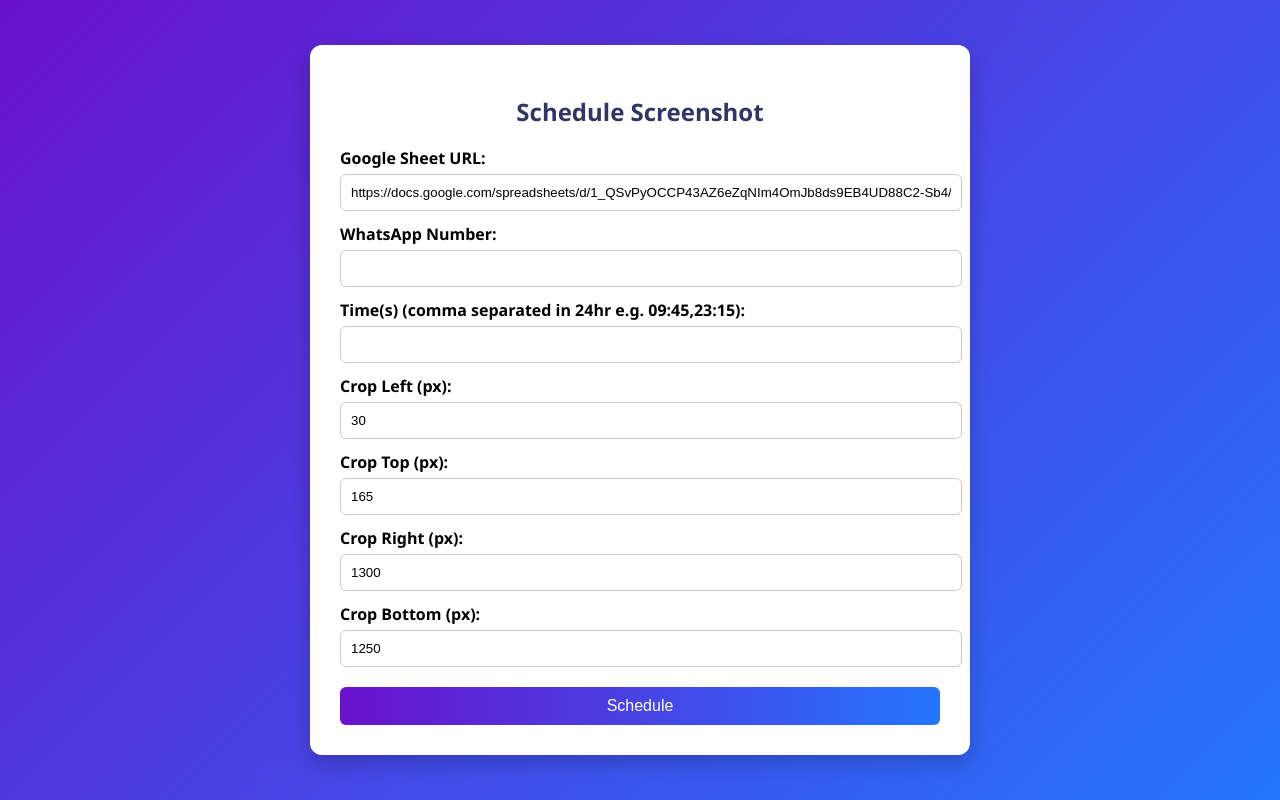
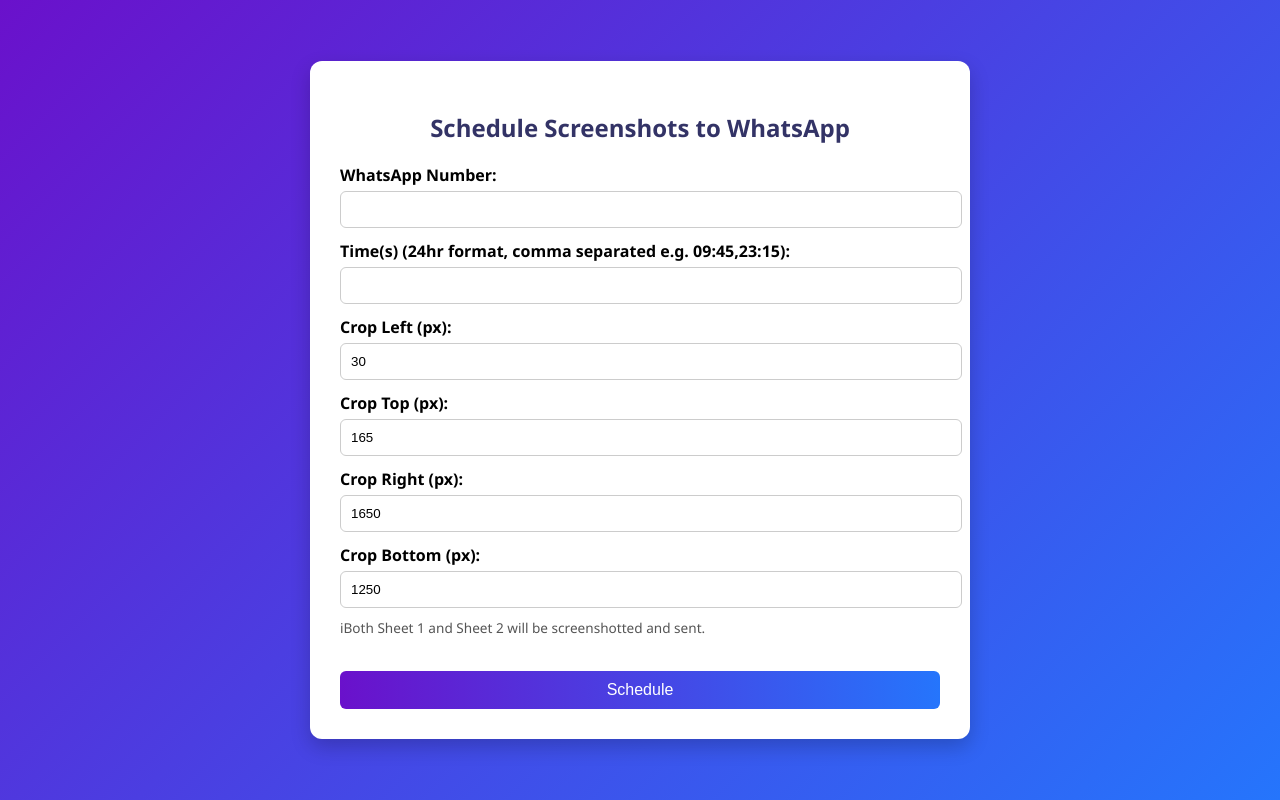
Before and after one commit to kraken3743/sheet-to-whatsapp, a Flask app: page / in a window 1280 px wide. Run offline with Flask 3, Linux system fonts and the light colour scheme.

Commit message:
Add dual-sheet scheduling with cropping and time control

```diff
--- a/app.py
+++ b/app.py
@@ -11,22 +11,31 @@ def index():
 
 @app.route('/register', methods=['POST'])
 def register():
-    data = request.form
-    sheet_url = data['sheet_url']
-    number = data['whatsapp_number']
-    times = [t.strip() for t in data['times'].split(',')]
+    try:
+        data = request.form
+        number = data['whatsapp_number']
+        times = [t.strip() for t in data['times'].split(',')]
 
-    crop_box = (
-        int(data.get('crop_left', 30)),
-        int(data.get('crop_top', 150)),
-        int(data.get('crop_right', 1300)),
-        int(data.get('crop_bottom', 1250))
-    )
+        crop_box = (
+            int(data['crop_left']),
+            int(data['crop_top']),
+            int(data['crop_right']),
+            int(data['crop_bottom'])
+        )
 
-    print(f"[REGISTER] Scheduling for {number} at {times} with crop {crop_box}")
-    schedule_user(sheet_url, number, times, crop_box)
-    return "Scheduled successfully!"
+        # Two predefined sheet URLs
+        sheet_urls = [
+            "https://docs.google.com/spreadsheets/d/1_QSvPyOCCP43AZ6eZqNIm4OmJb8ds9EB4UD88C2-Sb4/edit#gid=909429816",
+            "https://docs.google.com/spreadsheets/d/1_QSvPyOCCP43AZ6eZqNIm4OmJb8ds9EB4UD88C2-Sb4/edit?gid=862699111#gid=862699111"
+        ]
+
+        schedule_user(sheet_urls, number, times, crop_box)
+        return "Scheduled successfully!"
+    except Exception as e:
+        print(f"[ERROR] in /register: {e}")
+        return "Failed to schedule.", 500
 
 if __name__ == '__main__':
     threading.Thread(target=run_loop, daemon=True).start()
-    app.run(host='0.0.0.0', port=8080)
+    port = int(os.environ.get("PORT", 8080))
+    app.run(host='0.0.0.0', port=port)
--- a/scheduler.py
+++ b/scheduler.py
@@ -1,29 +1,35 @@
+import threading
 import time
 from datetime import datetime
-from pytz import timezone
 from screenshot import take_screenshot
 from whatsapp import send_whatsapp_image
 
-users = {}
+users = []
+lock = threading.Lock()
 
-def schedule_user(sheet_url, number, times, crop_box):
-    users[number] = {
-        "sheet_url": sheet_url,
-        "times": times,
-        "crop_box": crop_box
-    }
+def schedule_user(sheet_urls, number, times, crop_box):
+    with lock:
+        users.append({
+            "sheet_urls": sheet_urls,
+            "number": number,
+            "times": times,
+            "crop_box": crop_box
+        })
+        print(f"[SCHEDULE] Added {number} at {times} for sheets: {sheet_urls}")
 
 def run_loop():
     print("[SCHEDULER] Loop started")
-    ist = timezone("Asia/Kolkata")
     while True:
-        now = datetime.now(ist).strftime("%H:%M")
-        for number, config in users.items():
-            if now in config["times"]:
-                print(f"[SEND] Triggering for {number} at {now}")
-                try:
-                    img_path = take_screenshot(config["sheet_url"], config["crop_box"])
-                    send_whatsapp_image(number, img_path)
-                except Exception as e:
-                    print(f"[ERROR] Failed to send to {number}: {e}")
+        now = datetime.now()
+        current_time = now.strftime("%H:%M")
+        with lock:
+            for user in users:
+                if current_time in user["times"]:
+                    print(f"[SEND] Triggering for {user['number']} at {current_time}")
+                    for url in user["sheet_urls"]:
+                        try:
+                            image_path = take_screenshot(url, user["crop_box"])
+                            send_whatsapp_image(user["number"], image_path)
+                        except Exception as e:
+                            print(f"[ERROR] {user['number']} | {e}")
         time.sleep(60)
--- a/templates/index.html
+++ b/templates/index.html
@@ -55,19 +55,22 @@
     button:hover {
       background: linear-gradient(to right, #5c0ec1, #1e65e2);
     }
+
+    .note {
+      font-size: 0.85em;
+      color: #555;
+      margin-top: 10px;
+    }
   </style>
 </head>
 <body>
   <div class="container">
-    <h2>Schedule Screenshot</h2>
+    <h2>Schedule Screenshots to WhatsApp</h2>
     <form method="POST" action="/register">
-      <label>Google Sheet URL:</label>
-      <input type="text" name="sheet_url" required value="https://docs.google.com/spreadsheets/d/1_QSvPyOCCP43AZ6eZqNIm4OmJb8ds9EB4UD88C2-Sb4/edit#gid=909429816">
-
       <label>WhatsApp Number:</label>
       <input type="text" name="whatsapp_number" required>
 
-      <label>Time(s) (comma separated in 24hr e.g. 09:45,23:15):</label>
+      <label>Time(s) (24hr format, comma separated e.g. 09:45,23:15):</label>
       <input type="text" name="times" required>
 
       <label>Crop Left (px):</label>
@@ -77,10 +80,12 @@
       <input type="number" name="crop_top" value="165">
 
       <label>Crop Right (px):</label>
-      <input type="number" name="crop_right" value="1300">
+      <input type="number" name="crop_right" value="1650">
 
       <label>Crop Bottom (px):</label>
       <input type="number" name="crop_bottom" value="1250">
+
+      <p class="note">ℹBoth Sheet 1 and Sheet 2 will be screenshotted and sent.</p>
 
       <button type="submit">Schedule</button>
     </form>
```
